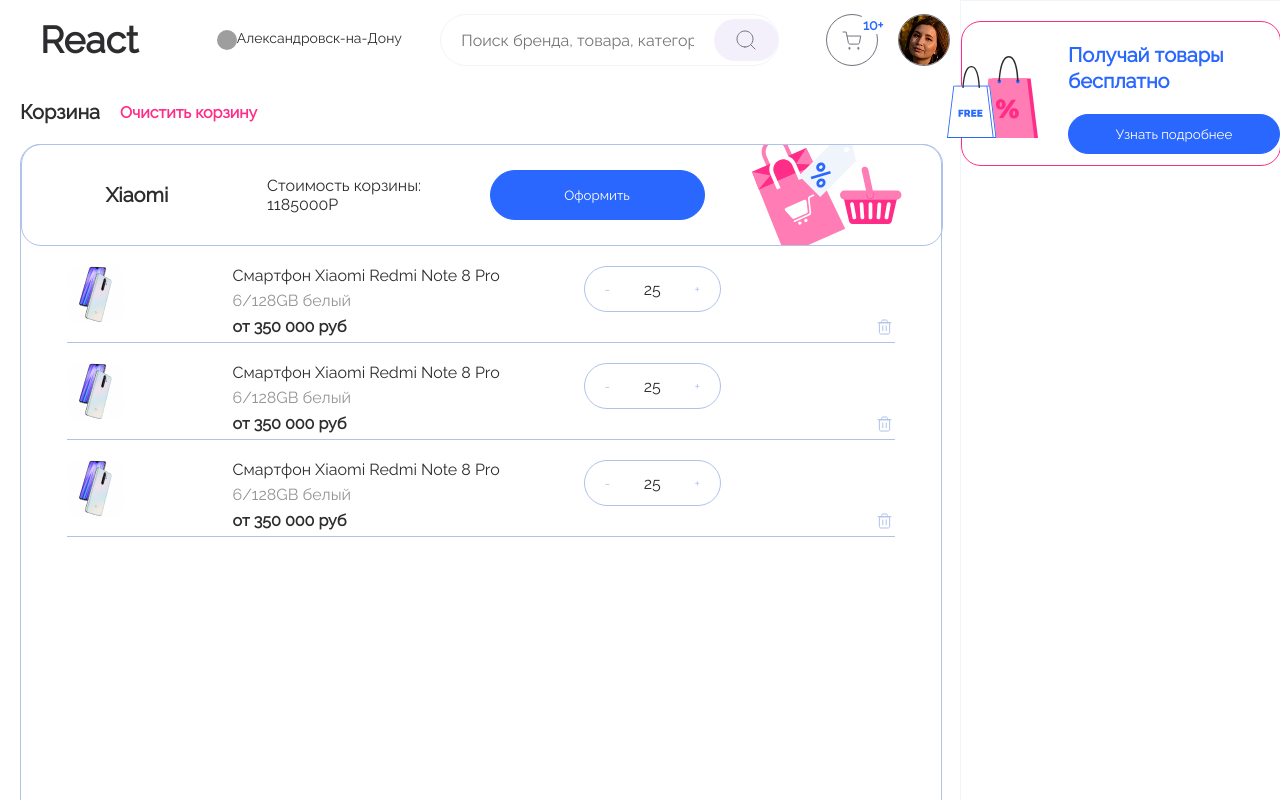
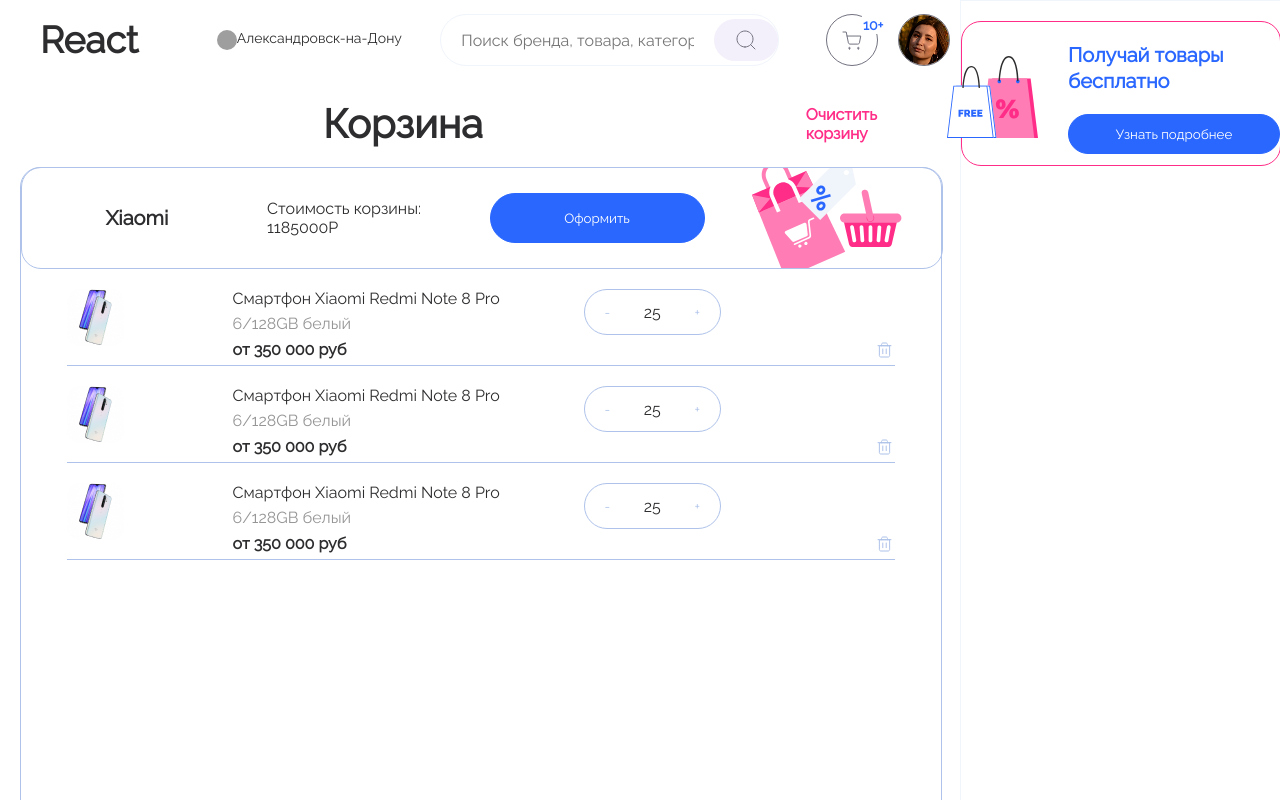
Before and after one commit to Mikhail2107/market-ORM, a React (Vite) app: page /cart in a window 1280 px wide. Shown: the top 800 px of the page. Built offline with nearby package versions, Linux system fonts and the light colour scheme; no server answers; grey boxes are pictures that could not be loaded.

Commit message:
changed title h2 in index.css

```diff
--- a/src/index.css
+++ b/src/index.css
@@ -8,3 +8,14 @@
   margin: 0;
   padding: 0;
 }
+
+h2 {
+  display: flex;
+  font-size: 5vh;
+  justify-content: center;
+  align-items: center;
+  width: 100%;
+  margin: 0 auto;
+  font-weight: 700;
+  color: #2D2D2F;
+}
--- a/src/widgets/Cart/Cart.css
+++ b/src/widgets/Cart/Cart.css
@@ -9,9 +9,7 @@
   display: flex;
 }
 .cart-title {
-  font-weight: 700;
-  font-size: 20px;
-  color: #2D2D2F;
+
 }
 .cart-clear {
   font-weight: 600;
--- a/src/widgets/Cart/Cart.tsx
+++ b/src/widgets/Cart/Cart.tsx
@@ -9,7 +9,7 @@
     <>
     <div className="cart-container">
       <div className="cart-header">
-        <h1 className="cart-title">Корзина</h1>
+        <h2 className="cart-title">Корзина</h2>
         <span className="cart-clear">Очистить корзину</span>
       </div>
       <div className="cart-box">
--- a/src/widgets/Catalog/Catalog.tsx
+++ b/src/widgets/Catalog/Catalog.tsx
@@ -1,6 +1,6 @@
 import { useGetProductsQuery } from '../../entities/Products/productsApi';
 
-import Filters from '../../share/Filters/Filters';
+// import Filters from '../../share/Filters/Filters';
 import ProductItem from '../../share/ui/ProductItem/ProductItem';
 
 import  {ProductItemProps} from '../../share/ui/interfaces'
@@ -23,7 +23,7 @@
     <div className="category-container">
       <div className="catalog-header">
         <h2>Категории товаров</h2>
-        <Filters />
+        {/* <Filters /> */}
       </div>
       <ul className="catalog-list">
         {products.products.map((product:ProductItemProps) => (
--- a/src/widgets/Error/Error.tsx
+++ b/src/widgets/Error/Error.tsx
@@ -6,7 +6,7 @@
   return (
     <>
     <div className="error-box">
-      <h1 className="error-title">PAGE NOT FOUND</h1>
+      <h2 className="error-title">PAGE NOT FOUND</h2>
       <img src={image404} alt="error-image" className="error-image" />
     </div>
 
--- a/src/widgets/History/History.tsx
+++ b/src/widgets/History/History.tsx
@@ -8,7 +8,7 @@
     <>
       <div className="history-container">
         <div className="history-box">
-        <h1>История заказов</h1>
+        <h2>История заказов</h2>
           <ul className="history-list">
             <li className="history-card">
               <HistoryCard />
--- a/src/widgets/HistoryPageId/HistoryPageId.tsx
+++ b/src/widgets/HistoryPageId/HistoryPageId.tsx
@@ -7,7 +7,7 @@
   return (
     <>
       <div className="order-container">
-      <h1>История заказов</h1>
+      <h2>История заказов</h2>
         <button className="order-button--undo">Назад</button>
         <div className="order-box">
           <h2 className="order-title">Заказ №Z2020-17</h2>
```
